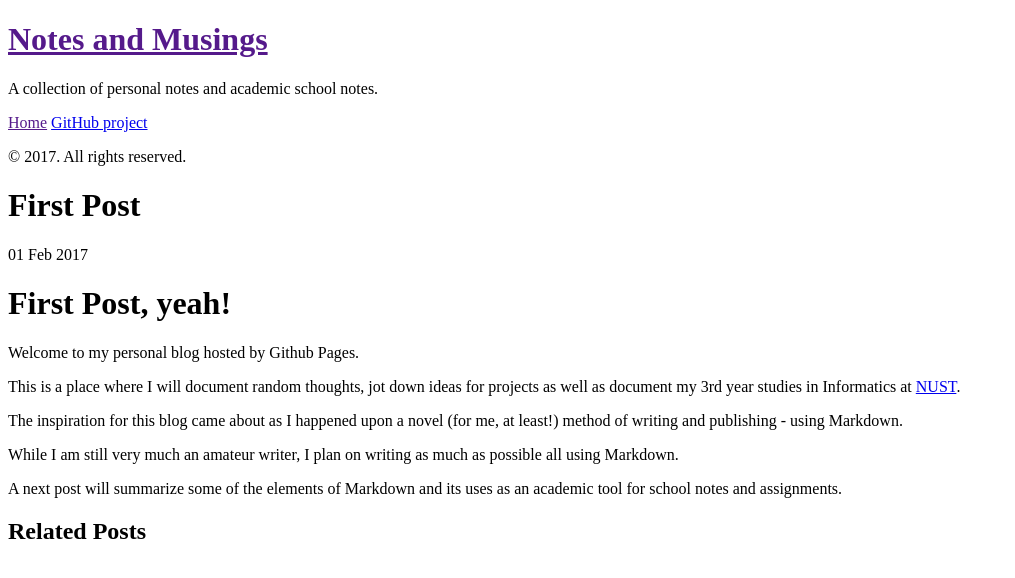
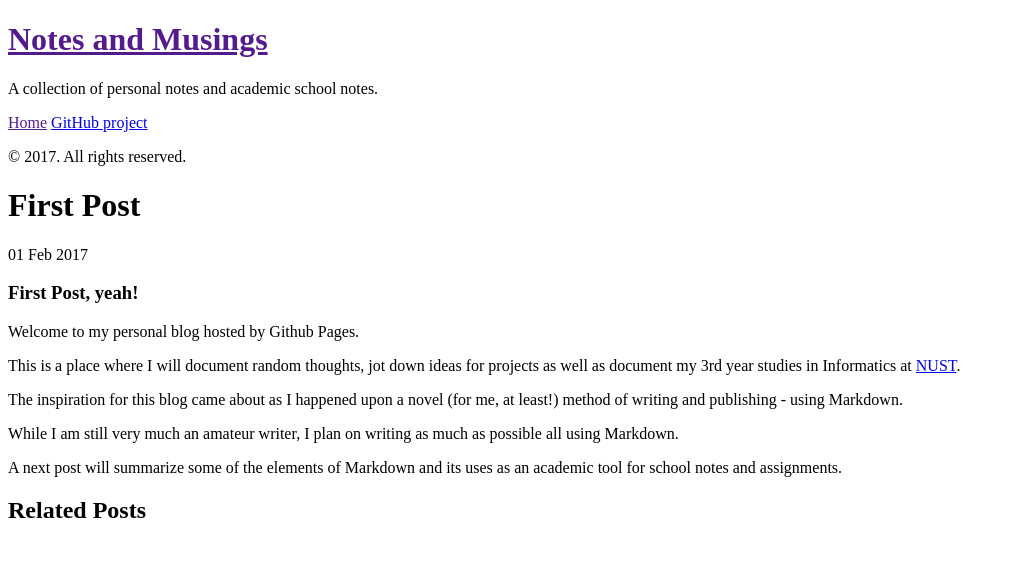
Before and after one commit to mostertg/mostertg.github.io, a Jekyll site: the page built from _posts/2017-02-01-first-post.md, in a window 1280 px wide. Shown: the top 578 px of the page, without its empty margins (0-1015 px from the left). Built offline with Jekyll 4.4.1, drawn with Linux system fonts in a browser that asks for light colours; our own code applies the rules of GitHub Pages for plain Markdown files.

Commit message:
fix headline

```diff
--- a/_posts/2017-02-01-first-post.md
+++ b/_posts/2017-02-01-first-post.md
@@ -1,4 +1,4 @@
-# First Post, yeah!
+### First Post, yeah!
 
 Welcome to my personal blog hosted by Github Pages.
 
```
